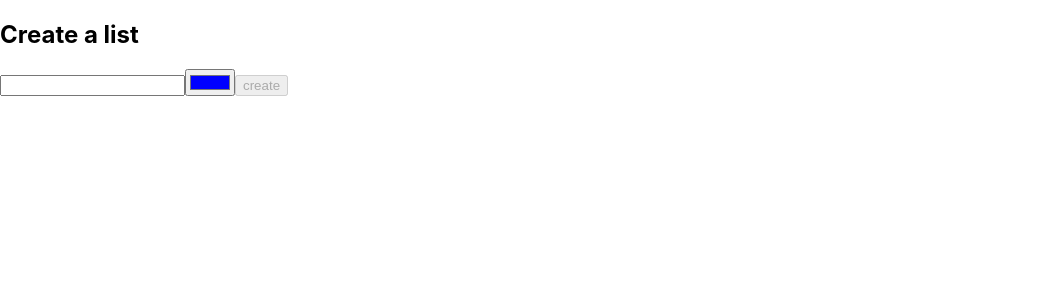
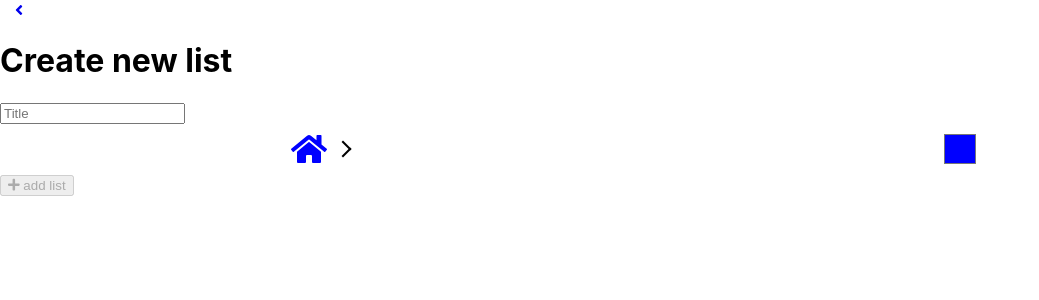
Before and after one commit to DmitriyIshchenko/to-do-list, a React (Create React App) app: page /create-list in a window 1280 px wide. Shown: the top 300 px of the page, without its empty margins (0-1039 px from the left). Built offline with nearby package versions, Linux system fonts and the light colour scheme.

Commit message:
Style and add icon dropdown

```diff
--- a/src/features/todo/CreateListForm.js
+++ b/src/features/todo/CreateListForm.js
@@ -1,7 +1,10 @@
 import React, { useState } from 'react';
 import { useDispatch, useSelector } from 'react-redux';
-import { useNavigate } from 'react-router-dom';
+import { Link, useNavigate } from 'react-router-dom';
 import { createList, selectAllLists } from './todoSlice';
+import { FontAwesomeIcon } from '@fortawesome/react-fontawesome';
+
+import "../../styles/CreateListForm.css"
 
 export default function CreateList() {
 
@@ -12,19 +15,66 @@ export default function CreateList() {
 
     const [title, setTitle] = useState("");
     const [colorTheme, setColorTheme] = useState("#0000FF");
+    const [icon, setIcon] = useState("home");
+    const [showDropdown, setShowDropdown] = useState(false)
+
     const canSave = lists.every(item => item.title !== title) && title;
 
     const handleCreate = () => {
-        const response = dispatch(createList(title, colorTheme));
+        const response = dispatch(createList(title, colorTheme, icon));
         navigate(`/list/${response.payload.listId}`);
+        setShowDropdown(false);
     }
 
-    return <section>
-        <h2>Create a list</h2>
-        <form>
-            <input type="text" value={title} onChange={(e) => setTitle(e.target.value)} />
-            <input type="color" value={colorTheme} onChange={(e) => setColorTheme(e.target.value)} />
-            <button type="button" onClick={handleCreate} disabled={!canSave}>create</button>
-        </form>
-    </section>;
+    const icons = [
+        "graduation-cap",
+        "briefcase",
+        "home",
+        "dumbbell",
+        "book",
+        "hammer",
+        "shopping-cart",
+        "birthday-cake",
+        "box-open",
+        "capsules",
+        "dog",
+        "laptop",
+        "palette",
+        "music"
+    ]
+
+    const iconDropdownContent = icons.map((icon, index) => {
+        return <FontAwesomeIcon key={index} onClick={() => setIcon(icon)} icon={icon} style={{ color: colorTheme }} />
+    })
+
+    return <form className='create-list-form'>
+        <Link to="/" className='link-back'><FontAwesomeIcon icon="angle-left" /></Link>
+
+        <header>
+            <h1>Create new list</h1>
+        </header>
+
+        <input type="text" placeholder="Title" value={title} onChange={(e) => setTitle(e.target.value)} />
+
+        <div className='options'>
+
+            <button type="button" className="icon-dropbtn" onClick={() => setShowDropdown(!showDropdown)}>
+                <FontAwesomeIcon icon={icon} style={{ color: colorTheme }} />
+                <span style={{ transform: `rotate(${showDropdown ? 45 : -45}deg)` }}></span>
+            </button>
+            <div className={showDropdown ? "icon-dropdown show-dropdown" : "icon-dropdown"}>
+                {iconDropdownContent}
+            </div>
+
+            <div className='color-picker'>
+                <input type="color" value={colorTheme} onChange={(e) => setColorTheme(e.target.value)} />
+            </div>
+
+        </div>
+
+        <button className='save-btn' type="button" onClick={handleCreate} disabled={!canSave}>
+            <FontAwesomeIcon icon="plus" /> add list
+        </button>
+
+    </form>;
 }
--- /dev/null
+++ b/src/styles/CreateListForm.css
@@ -0,0 +1,64 @@
+.options {
+    display: grid;
+    justify-items: center;
+    grid-template-columns: 50% 50%;
+    grid-template-rows: 50px 1fr;
+    gap: 0px 0px;
+    grid-template-areas:
+        "icon-dropbtn color-picker"
+        "icon-dropdown-content .";
+}
+
+.icon-dropbtn {
+    height: 50px;
+    font-size: 2rem;
+    border: none;
+    background: transparent;
+    display: flex;
+    align-items: center;
+    justify-content: center;
+    grid-area: icon-dropbtn;
+}
+
+.color-picker {
+    grid-area: color-picker;
+    display: flex;
+    align-items: center;
+    justify-content: center;
+}
+
+input[type="color"] {
+    width: 40px;
+    height: 40px;
+    border: none;
+    background: transparent;
+}
+
+.icon-dropbtn span {
+    width: 10px;
+    height: 10px;
+    border: solid black;
+    border-width: 0 2px 2px 0;
+    margin-left: 10px;
+    transition: 0.3s
+}
+
+.icon-dropdown {
+    display: grid;
+    align-items: center;
+    justify-items: center;
+    height: 0px;
+    max-width: 300px;
+    overflow: hidden;
+    grid-template-columns: repeat(auto-fit, minmax(50px, 1fr));
+    font-size: 2rem;
+    box-shadow: rgba(149, 157, 165, 0.2) 0px 8px 24px;
+    border-radius: 5px;
+    text-align: center;
+    transition: 0.1s;
+    grid-area: icon-dropdown-content;
+}
+
+.show-dropdown {
+    height: 200px;
+}
```
